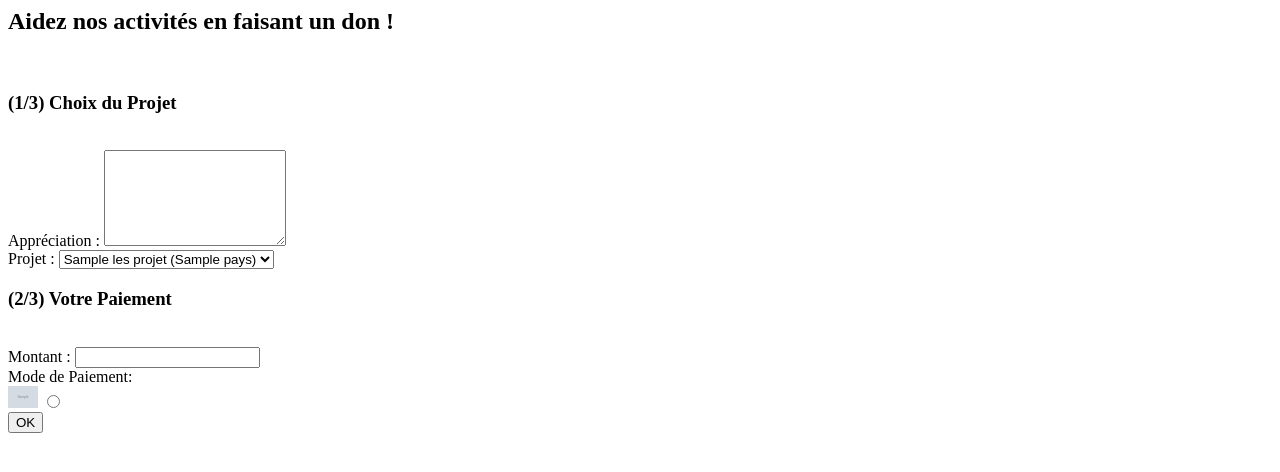
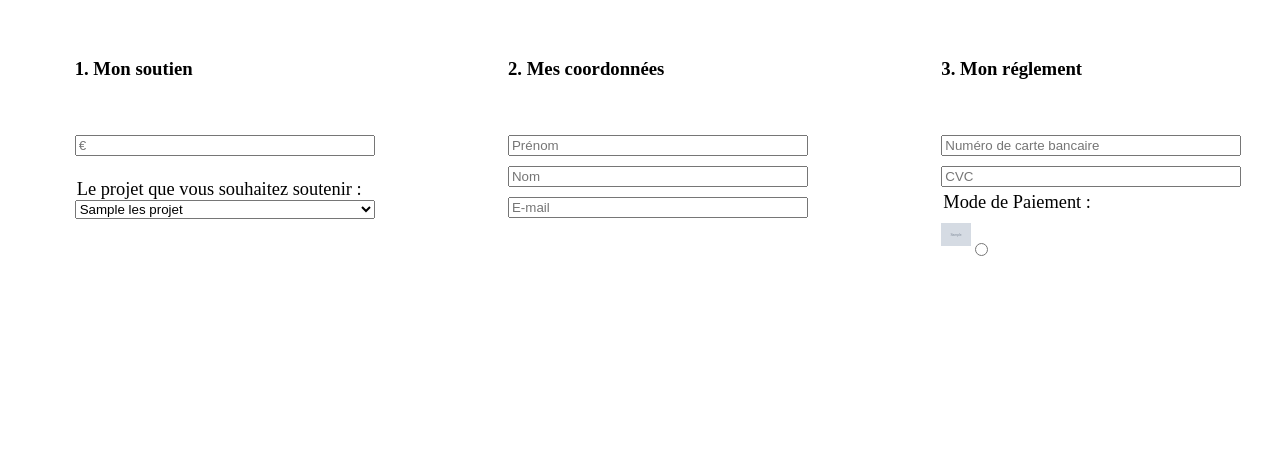
Before and after one commit to yobilyo/CFA_Stage, a PHP site: template vue/vue_insert_don_faire_un_don.php in a window 1280 px wide. Shown: the top 472 px of the page. Run offline with PHP 8.4, Linux system fonts and the light colour scheme; the visitor is signed in with stand-in values (Sample User, id 1); the template is opened without the code that fills it: most values are stand-ins (such as "Sample title", 1, 10 or a date in 2020); grey boxes marked "Sample" are stand-in pictures.

Commit message:
form don

```diff
--- a/accueil.php
+++ b/accueil.php
@@ -1,6 +1,8 @@
+
+<h3 style='margin:30px 0px;'><center>Bienvenue sur <em>Nom de l'association</em> !</center></h3>
+
 <?php
 
 include('slider.php');
 
-  ?>
-<p><center>Bienvenue sur Amnesty Internationale !</center></p>
+?>
--- a/gestion_don_faire_un_don.php
+++ b/gestion_don_faire_un_don.php
@@ -2,9 +2,6 @@
     if (!isset($_SESSION['email'])) {
         echo "ERREUR 404, page non identifiée ";
     } else {
-        echo "<br/>
-        <img src='lib/images/pages/faire-don-asso.png' width='200'></img>
-        <br/>";
 
         $unControleur->setTable ("Projet");
         $tab=array("*");
--- /dev/null
+++ b/vue/style/faire_un_don.css
@@ -0,0 +1,54 @@
+.colonne
+{
+    display:flex;
+    flex-direction: column;
+    width:300px;
+}
+
+#faire_un_don
+{
+    display:flex;
+    justify-content: space-around;
+    width:1300px;
+    margin-bottom:300px;
+}
+
+
+#grand_titre
+{
+    margin:50px 0px;
+}
+
+.title_fairedon
+{
+    margin:50px 0px;
+}
+
+input
+{
+    margin:5px 0px;
+}
+
+legend
+{
+    font-size:1.15em;
+    color:black;
+}
+
+#modePaiement
+{
+    display:flex;
+    /*justify-content: space-around;
+    width:200px;*/
+}
+
+#colonnePaiement
+{
+    display:flex;
+    flex-direction: column;
+}
+
+img
+{
+    margin: 10px 0px;
+}
--- a/vue/vue_insert_don_faire_un_don.php
+++ b/vue/vue_insert_don_faire_un_don.php
@@ -1,12 +1,62 @@
-<h2> Aidez nos activités en faisant un don ! </h2>
-<br/>
-<div class='container'>
-	<div class="row">
+<link rel="stylesheet" href="vue/style/faire_un_don.css">
 
+<!--<h2 id='grand_titre'>Faire un don</h2>
+<img id='img' src='lib/images/pages/faire-don-asso.png' width='200'></img>-->
+
+<form method="post" action="">
+<div id="faire_un_don">
+
+    <div class="colonne">
+        <h3 class='title_faireDon'>1. Mon soutien</h3>
+        <input type="number" placeholder="€" name="montant" min="2"/>
+        <br/>
+        <legend>Le projet que vous souhaitez soutenir : </legend>
+        <select name='id_Projet'>
         <?php
-        echo"
-        <div class='col-sm-4'>
-            <!-- //https://getbootstrap.com/docs/4.0/components/forms/ -->
+            foreach ($lesProjets as $unProjet)
+            {
+                echo "<option value='".$unProjet['id']."'>".$unProjet['nom']."</option>";
+            }
+        ?>
+        </select>
+    </div>
+
+    <div class="colonne">
+        <h3 class='title_faireDon'>2. Mes coordonnées</h3>
+        <!-- <input type='text' placeholder='Civilité' name='genre'> -->
+        <input type='text' placeholder='Prénom' name='prenom'>
+        <input type='text' placeholder='Nom' name='nom'>
+        <input type='text' placeholder='E-mail' name='email'>
+        <!-- <input type='text' placeholder='Adresse' name='adresse'>
+        <input type='text' placeholder='Date de naissance' name='naissance'> -->
+    </div>
+
+    <div class="colonne">
+        <h3 class='title_faireDon'>3. Mon réglement</h3>
+        <input type='text' placeholder='Numéro de carte bancaire'/>
+        <input type='number' placeholder="CVC" max="999" name="CVC">
+        <legend>Mode de Paiement : </legend>
+
+
+        <?php foreach ($lesModesdePaiements as $unModeDePaiement)
+        {
+            echo "<div class='container-fluid'>
+                    <img src='".$unModeDePaiement['image_url']."' width='30'></img>
+                    <input class='form-check-input' type='radio' name='id_Mode_de_paiement' value='".$unModeDePaiement['id']."'>
+                </div> ";
+        }
+
+        ?>
+    </div>
+</div>
+</form>
+
+
+
+<?php
+    /*echo"
+    <div class='col-sm-4'>
+        <!-- //https://getbootstrap.com/docs/4.0/components/forms/ -->
             <form method='post' action=''>
                 <div>
                     <h3>(1/3) Choix du Projet</h3><br/>
--- a/vue/vue_navbar.php
+++ b/vue/vue_navbar.php
@@ -9,7 +9,7 @@
 
 	<?php if($_SESSION["droits"] == "administrateur")
 	{
-		echo "<li class='afficher_dropdown'>Ajouter/Lister<span style='font-size:0.70em;'>▼</span></a>
+		echo "<li class='afficher_dropdown'>Ajouter/Lister <span style='font-size:0.70em;'>▼</span></a>
 		<span class='baisser_le_dropdown'>
 		<ul class='dropdown'>
 			<li><a class='lien_dropdown' href='index.php?page=2'>Utilisateurs</a></li>
--- a/vue/vue_slider.php
+++ b/vue/vue_slider.php
@@ -1,3 +1,5 @@
+
+<link rel="stylesheet" href="vue/style/slider.css"/>
 
 
 <div id="carouselExampleFade" class="carousel slide carousel-fade w-75" data-ride="carousel">
@@ -14,8 +16,7 @@
     <div class="carousel-item <?= $actives; ?>">
       <?php echo "<img class='d-block w-100' src=".$lImage['adresse'].">"; ?>
         <div class="carousel-caption d-none d-md-block">
-          <h5><?php echo $lImage['titre'];  ?></h5>
-          <p>...</p>
+          <h5 id="titre_Img"><?php echo $lImage['titre'];  ?></h5>
         </div>
     </div>
    <?php
```
Also changed, not shown: vue/projet/un_projet.php (+4 -3 lines), vue/style/slider.css (added, +12 -0 lines).
